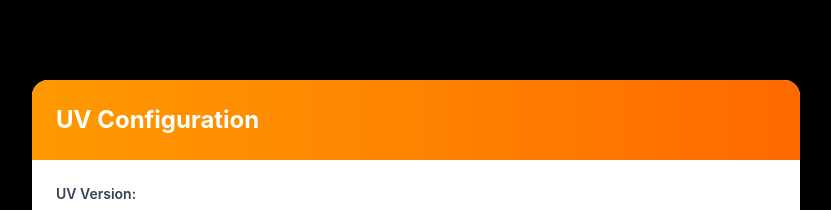
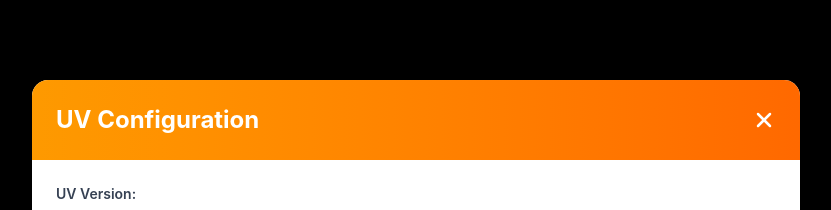
Before and after one commit to strawlab/sunbeam, a React (Vite) app: page / in a window 1280 px wide. Both pictures are taken after a click on the button "Preview". Shown: the part 213-423 px from the top of the page, without its empty margins (224-1055 px from the left). Built offline with nearby package versions, Linux system fonts and the light colour scheme.

Commit message:
feat: shortcuts to close config modal

```diff
--- a/src/App.tsx
+++ b/src/App.tsx
@@ -1,5 +1,5 @@
 import { useState, useEffect, useRef } from "react";
-import { Sun, Package, Play, FolderOpen, Check, Copy, Loader2, ChevronDown, ChevronUp, ExternalLink, Eye, Upload, AlertCircle, CheckCircle } from 'lucide-react';
+import { Sun, Package, Play, FolderOpen, Check, Copy, Loader2, ChevronDown, ChevronUp, ExternalLink, Eye, Upload, AlertCircle, CheckCircle, X } from 'lucide-react';
 
 import { invoke, Channel } from "@tauri-apps/api/core";
 import "./App.css";
@@ -406,6 +406,20 @@ function PreviewModal({
     }
   }, [isOpen]);
 
+  // Handle Escape key to close modal
+  useEffect(() => {
+    if (!isOpen) return;
+
+    const handleEscape = (e: KeyboardEvent) => {
+      if (e.key === 'Escape') {
+        onClose();
+      }
+    };
+
+    window.addEventListener('keydown', handleEscape);
+    return () => window.removeEventListener('keydown', handleEscape);
+  }, [isOpen, onClose]);
+
   if (!isOpen) return null;
 
   const copyToClipboard = async (text: string) => {
@@ -420,8 +434,13 @@ function PreviewModal({
     <div className="fixed inset-0 bg-black bg-opacity-50 flex items-center justify-center z-50 p-4">
       <div className="bg-white rounded-2xl shadow-2xl max-w-3xl w-full max-h-[80vh] overflow-hidden flex flex-col">
         {/* Header */}
-        <div className="bg-gradient-to-r from-amber-500 to-orange-500 p-6">
+        <div className="bg-gradient-to-r from-amber-500 to-orange-500 p-6 flex items-center justify-between">
           <h2 className="text-2xl font-bold text-white">UV Configuration</h2>
+          <X
+            className="w-6 h-6 text-white hover:opacity-70 transition cursor-pointer"
+            strokeWidth={2.5}
+            onClick={onClose}
+          />
         </div>
 
         {/* Content */}
```
